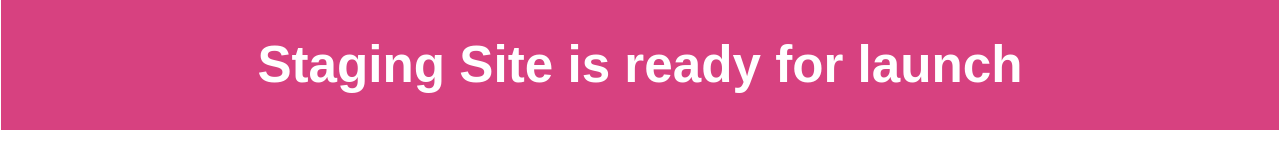
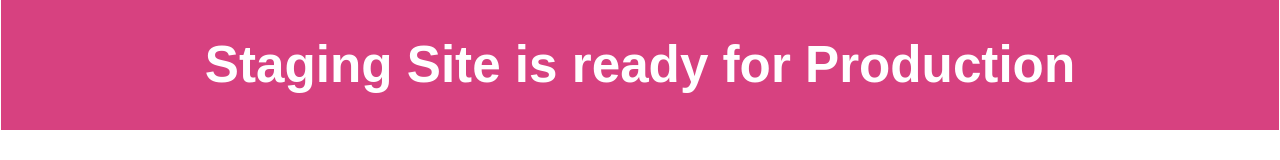
Before and after one commit to RiffatHussain/Travel-Blog-App, a React (Vite) app: page / in a window 1280 px wide. Shown: the top 160 px of the page. Built offline with nearby package versions, Linux system fonts and the light colour scheme.

Commit message:
staging site is updated

```diff
--- a/src/components/Header.jsx
+++ b/src/components/Header.jsx
@@ -6,7 +6,7 @@ export default function Header() {
 	return (
 		<div>
 			<header className="journal-header">
-				<h1 className="title">Staging Site is ready for launch</h1>
+				<h1 className="title">Staging Site is ready for Production</h1>
 			</header>
 		</div>
 	)
```
